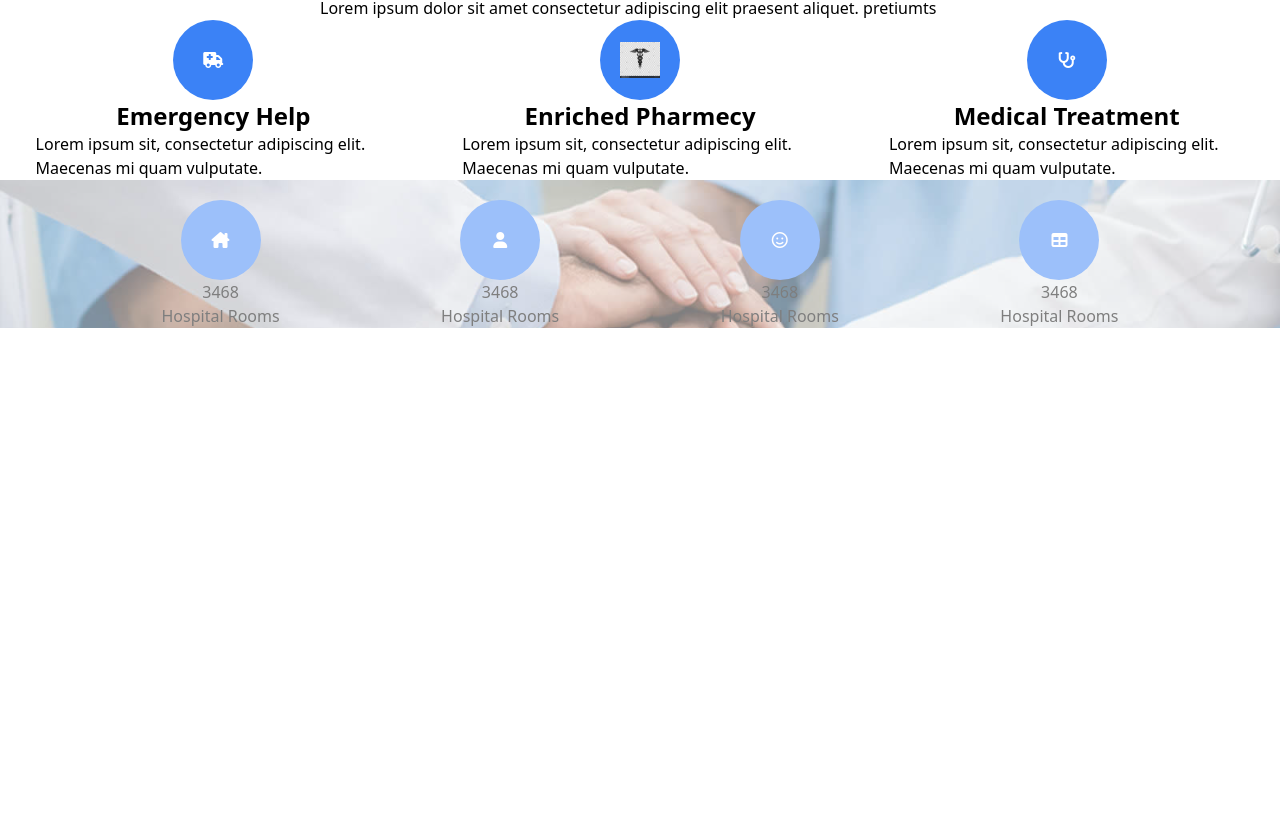
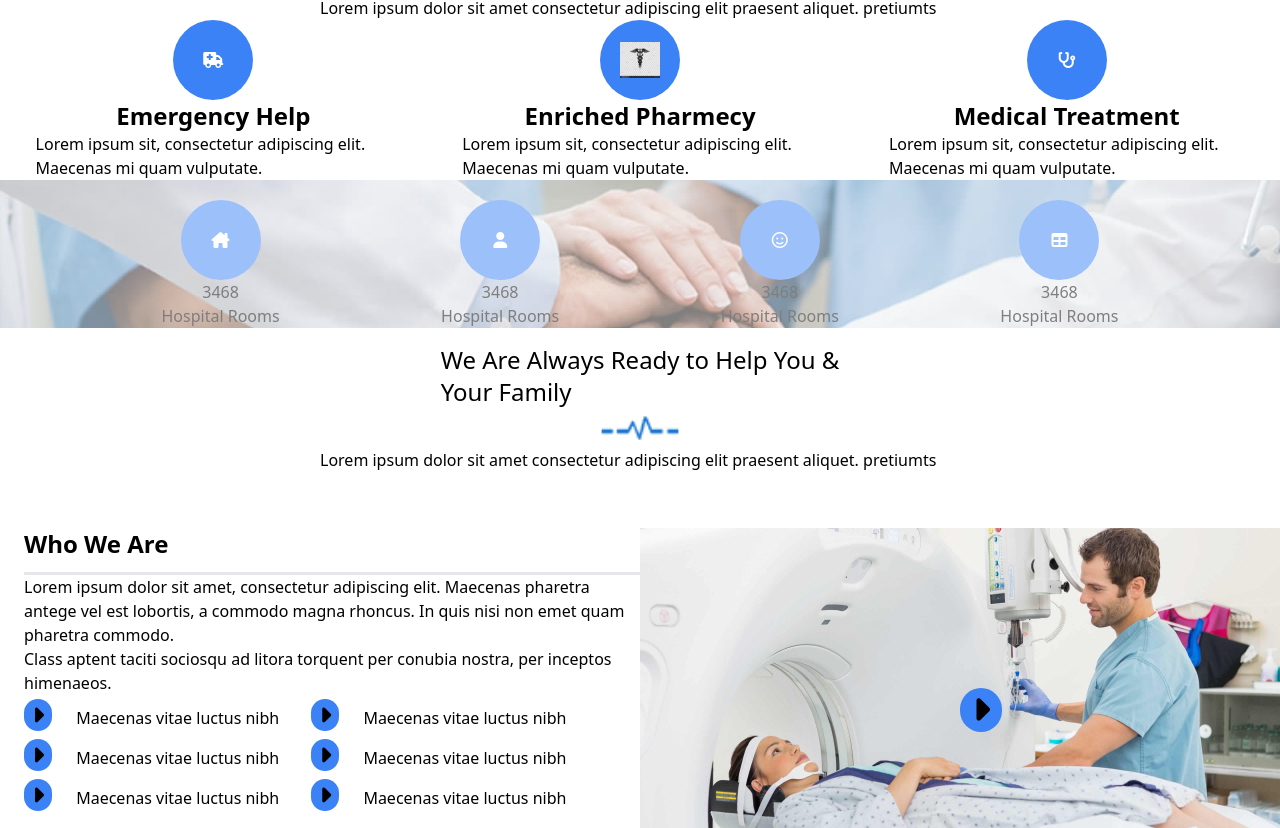
Before and after one commit to habibulla552272/Mediplus, a website: page src/index.html in a window 1280 px wide. Shown: the part 857-1685 px from the top of the page. Before the commit the page ends 1185 px from the top, so only its background shows below. Drawn offline with Linux system fonts and the light colour scheme.

Commit message:
second commit

```diff
--- a/src/index.html
+++ b/src/index.html
@@ -121,7 +121,7 @@
             </p>
 
             <a class="" href="#"
-              ><button class="pt-5">
+              ><button class="pt-5 hover:bg-black hover:text-white">
                 Learn More <i class="fa fa-long-arrow-right"></i></button
             ></a>
           </div>
@@ -195,7 +195,7 @@
               <div
                 class="w-20 h-20 text-white rounded-full bg-blue-500 flex items-center justify-center"
               >
-                <i class="fas fa-ambulance"></i>
+                <i class="fas fa-ambulance hover:bg-white"></i>
               </div>
               <h1 class="text-2xl font-extrabold">Emergency Help</h1>
               <p class="w-10/12">
@@ -210,7 +210,11 @@
               <div
                 class="w-20 h-20 rounded-full bg-blue-500 flex items-center justify-center"
               >
-                <img class="w-10 h-9" src="/img/madical-img.jpg" alt="" />
+                <img
+                  class="w-10 h-9 hover:bg-white"
+                  src="/img/madical-img.jpg"
+                  alt=""
+                />
               </div>
               <h1 class="text-2xl font-extrabold">Enriched Pharmecy</h1>
               <p class="w-10/12">
@@ -225,7 +229,7 @@
               <div
                 class="w-20 h-20 text-white rounded-full bg-blue-500 flex items-center justify-center"
               >
-                <i class="fa-solid fa-stethoscope"></i>
+                <i class="fa-solid fa-stethoscope hover:bg-white"></i>
               </div>
               <h1 class="text-2xl font-extrabold">Medical Treatment</h1>
               <p class="w-10/12">
@@ -245,7 +249,7 @@
           <div
             class="w-20 h-20 mt-5 text-white rounded-full bg-blue-500 flex items-center justify-center"
           >
-            <i class="fa-sharp fa-solid fa-house-chimney"></i>
+            <i class="fa-sharp fa-solid fa-house-chimney hover:bg-white"></i>
           </div>
           <span>3468</span>
           <span>Hospital Rooms</span>
@@ -255,7 +259,7 @@
           <div
             class="w-20 h-20 mt-5 text-white rounded-full bg-blue-500 flex items-center justify-center"
           >
-            <i class="fa-solid fa-user"></i>
+            <i class="fa-solid fa-user hover:bg-white"></i>
           </div>
           <span>3468</span>
           <span>Hospital Rooms</span>
@@ -275,7 +279,7 @@
           <div
             class="w-20 h-20 mt-5 text-white rounded-full bg-blue-500 flex items-center justify-center"
           >
-            <i class="fa-solid fa-table"></i>
+            <i class="fa-solid fa-table hover:bg-white"></i>
           </div>
           <span>3468</span>
           <span>Hospital Rooms</span>
@@ -283,6 +287,113 @@
       </div>
 
       <!-- div end -->
+
+      <!-- why choose us -->
+
+      <section>
+        <div class="top mt-4">
+          <div class="flex flex-col justify-center items-center">
+            <h1 class="text-2xl">
+              We Are Always Ready to Help You & <br />
+              Your Family
+            </h1>
+            <img class="w-20" src="/img/section-img.png" alt="" />
+            <p class="w-9/12 md:w-1/2">
+              Lorem ipsum dolor sit amet consectetur adipiscing elit praesent
+              aliquet. pretiumts
+            </p>
+          </div>
+        </div>
+
+        <div class="md:flex mt-14">
+          <!-- top -->
+          <div class="md:w-1/2 pl-6">
+            <div>
+              <h1
+                class="text-2xl font-semibold border-b-[3px] border-t-indigo-500 pb-3"
+              >
+                Who We Are
+              </h1>
+              <p>
+                Lorem ipsum dolor sit amet, consectetur adipiscing elit.
+                Maecenas pharetra antege vel est lobortis, a commodo magna
+                rhoncus. In quis nisi non emet quam pharetra commodo.
+              </p>
+
+              <p>
+                Class aptent taciti sociosqu ad litora torquent per conubia
+                nostra, per inceptos himenaeos.
+              </p>
+            </div>
+            <div class="md:flex">
+              <div>
+                <ul>
+                  <li class="py-1">
+                    <i
+                      class="fa-solid fa-caret-right bg-blue-500 rounded-full text-2xl px-2 py-1"
+                    ></i>
+                    <span class="pl-5">Maecenas vitae luctus nibh</span>
+                  </li>
+                  <li class="py-1">
+                    <i
+                      class="fa-solid fa-caret-right bg-blue-500 rounded-full text-2xl px-2 py-1"
+                    ></i>
+                    <span class="pl-5">Maecenas vitae luctus nibh</span>
+                  </li>
+                  <li class="py-1">
+                    <i
+                      class="fa-solid fa-caret-right bg-blue-500 rounded-full text-2xl px-2 py-1"
+                    ></i>
+                    <span class="pl-5">Maecenas vitae luctus nibh</span>
+                  </li>
+                </ul>
+              </div>
+              <div class="md:pl-8">
+                <ul>
+                  <li class="py-1">
+                    <i
+                      class="fa-solid fa-caret-right bg-blue-500 rounded-full text-2xl px-2 py-1"
+                    ></i>
+                    <span class="pl-5">Maecenas vitae luctus nibh</span>
+                  </li>
+                  <li class="py-1">
+                    <i
+                      class="fa-solid fa-caret-right bg-blue-500 rounded-full text-2xl px-2 py-1"
+                    ></i>
+                    <span class="pl-5">Maecenas vitae luctus nibh</span>
+                  </li>
+                  <li class="py-1">
+                    <i
+                      class="fa-solid fa-caret-right bg-blue-500 rounded-full text-2xl px-2 py-1"
+                    ></i>
+                    <span class="pl-5">Maecenas vitae luctus nibh</span>
+                  </li>
+                </ul>
+              </div>
+            </div>
+          </div>
+          <!-- end top -->
+
+          <!-- bottom -->
+          <div
+            class="choos-us-video w-[440px] m-auto h-[300px] flex relative md:w-1/2"
+          >
+            <!-- <img
+              class="w-[448px] ml-5 pt-3 md:w-[518px] md:pl-7 md:pt-5"
+              src="/img/video-bg.jpg"
+              alt=""
+            /> -->
+            <div class="absolute mt-[25%] ml-[50%]">
+              <i
+                class="fa-solid fa-caret-right bg-blue-500 rounded-full text-4xl px-3 py-1 hover:bg-white"
+              ></i>
+            </div>
+          </div>
+          <!-- end bottom -->
+        </div>
+      </section>
+
+      <!-- why choose us end-->
     </main>
   </body>
 </html>
--- a/src/style.css
+++ b/src/style.css
@@ -17,3 +17,7 @@
   /* background-color: rgb(49, 100, 176); */
   opacity: 0.5;
 }
+.choos-us-video {
+  background-image: url(/img/video-bg.jpg);
+  background-size: cover;
+}
```
Also changed, not shown: src/output.css.
